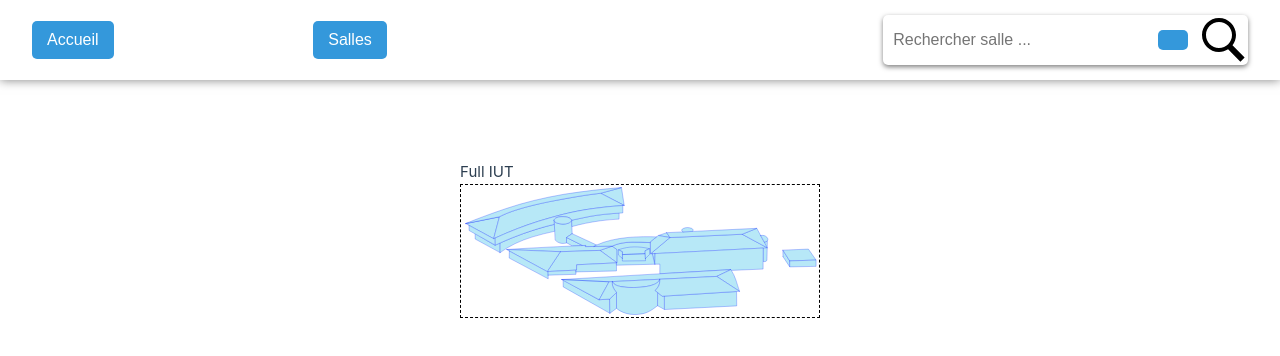
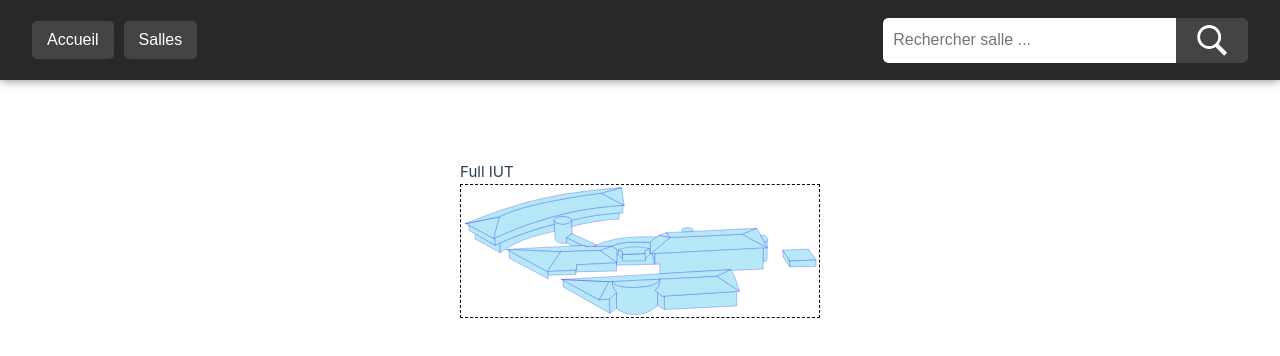
Before and after one commit to Tructruc/SAE-ALT-S3-Dev-23-24-Occupation-salles-3A-Groupe-2, a Vue app in the folder frontend/front-vue/: page / in a window 1280 px wide. Shown: the top 356 px of the page. Built offline with nearby package versions, Linux system fonts and the light colour scheme.

Commit message:
Update du header pour fonctionner avec theme clair / theme sombre
#60

```diff
--- a/frontend/front-vue/src/assets/base.css
+++ b/frontend/front-vue/src/assets/base.css
@@ -26,12 +26,23 @@
   --color-background: var(--vt-c-white);
   --color-background-soft: var(--vt-c-white-soft);
   --color-background-mute: var(--vt-c-white-mute);
+  --color-inverted-background: var(--vt-c-black);
+  --color-inverted-background-soft: var(--vt-c-black-soft);
+  --color-inverted-background-mute: var(--vt-c-black-mute);
+  --color-inverted-background-hard: var(--vt-c-divider-dark-1);
 
   --color-border: var(--vt-c-divider-light-2);
   --color-border-hover: var(--vt-c-divider-light-1);
+  --color-inverted-border: var(--vt-c-divider-dark-2);
+  --color-inverted-border-hover: var(--vt-c-divider-dark-1);
 
   --color-heading: var(--vt-c-text-light-1);
   --color-text: var(--vt-c-text-light-1);
+  --color-inverted-heading: var(--vt-c-text-dark-1);
+  --color-inverted-text: var(--vt-c-text-dark-1);
+
+  --color-background-hover: var(--vt-c-white-soft);
+  --color-text-hover: var(--vt-c-text-light-2);
 
   --section-gap: 160px;
 }
@@ -41,12 +52,23 @@
     --color-background: var(--vt-c-black);
     --color-background-soft: var(--vt-c-black-soft);
     --color-background-mute: var(--vt-c-black-mute);
+    --color-inverted-background: var(--vt-c-white);
+    --color-inverted-background-soft: var(--vt-c-white-soft);
+    --color-inverted-background-mute: var(--vt-c-white-mute);
+    --color-inverted-background-hard: var(--vt-c-text-light-2);
 
     --color-border: var(--vt-c-divider-dark-2);
     --color-border-hover: var(--vt-c-divider-dark-1);
+    --color-inverted-border: var(--vt-c-divider-light-2);
+    --color-inverted-border-hover: var(--vt-c-divider-light-1);
 
     --color-heading: var(--vt-c-text-dark-1);
-    --color-text: var(--vt-c-text-dark-2);
+    --color-text: var(--vt-c-text-dark-1);
+    --color-inverted-heading: var(--vt-c-text-light-1);
+    --color-inverted-text: var(--vt-c-text-dark-1);
+
+    --color-background-hover: var(--vt-c-black-soft);
+    --color-text-hover: var(--vt-c-text-dark-1);
   }
 }
 
--- a/frontend/front-vue/src/components/Header.vue
+++ b/frontend/front-vue/src/components/Header.vue
@@ -3,7 +3,7 @@
 <template>
   <div class="header">
 
-    <div style="display:flex; justify-content:space-between; width:30%;">
+    <div class="headerButtonContainer">
         <!-- on met des liens vers la page d'accueil de google-->
         <button @click="changeView('FullIut')">Accueil</button>
         <button @click="changeView('ListeSalles')">Salles</button>
@@ -13,8 +13,9 @@
     <div class="search-container">
         <input type="text" class="search-input" placeholder="Rechercher salle ...">
         <button type="submit" class="search-button">
+          <svg xmlns="http://www.w3.org/2000/svg"  viewBox="0 0 50 50" width="50px" height="50px"><path d="M 21 3 C 11.601563 3 4 10.601563 4 20 C 4 29.398438 11.601563 37 21 37 C 24.355469 37 27.460938 36.015625 30.09375 34.34375 L 42.375 46.625 L 46.625 42.375 L 34.5 30.28125 C 36.679688 27.421875 38 23.878906 38 20 C 38 10.601563 30.398438 3 21 3 Z M 21 7 C 28.199219 7 34 12.800781 34 20 C 34 27.199219 28.199219 33 21 33 C 13.800781 33 8 27.199219 8 20 C 8 12.800781 13.800781 7 21 7 Z"/></svg>
         </button>
-        <img src="/public/icons8-chercher.svg" />
+
 
     </div>
     </div>
@@ -22,6 +23,7 @@
 
 <script>
 export default {
+  name: 'Header',
   methods: {
     changeView(view) {
       this.$emit('changeView', view);
@@ -41,7 +43,7 @@ export default {
     justify-content: space-between;
     align-items: center;
     padding: 1rem 2rem;
-    background-color: #fff;
+    background-color: var(--color-inverted-background-mute);
     color: black;
     box-shadow: 0 0 10px rgba(0, 0, 0, 0.5);
     z-index: 1000;
@@ -55,7 +57,6 @@ export default {
 .search-container {
     display: flex;
     width: 30%;
-    box-shadow: 0 2px 5px rgba(0, 0, 0, 0.5);
     overflow: hidden;
     border-radius: 5px;
     margin-left: auto; /* Push the search container to the right */
@@ -67,26 +68,38 @@ export default {
     border: none;
     border-radius: 5px 0 0 5px;
     font-size: 16px;
+    height: 45px;
 }
 
 .search-button {
-    background-color: #3498db;
-    color: #fff;
+    background-color: var(--color-inverted-background-hard);
+    color: var(--color-inverted-text);
     border: none;
-    padding: 10px 15px;
     cursor: pointer;
     border-radius: 0 5px 5px 0;
     font-size: 16px;
     transition: background-color 0.3s ease;
+    display: flex;
+    justify-content: center;
+    align-items: center;
+    height: 45px;
 }
 
-.search-button:hover {
-    background-color: #2980b9;
+.search-button svg {
+    margin: 5px;
+    height: 35px;
+    fill: var(--color-inverted-text);
+    border: none;
 }
 
-.header button {
-    background-color: #3498db;
-    color: #fff;
+.search-button svg:hover {
+    fill: var(--color-text-hover);
+}
+
+
+.headerButtonContainer button {
+    background-color: var(--color-inverted-background-hard);
+    color: var(--color-inverted-text);
     border: none;
     padding: 10px 15px;
     cursor: pointer;
@@ -97,7 +110,13 @@ export default {
 }
 
 .header button:hover {
-    background-color: #2980b9;
+    background-color: var(--color-background-hover);
+    color: var(--color-text-hover);
+}
+
+.headerButtonContainer {
+    display: flex;
+    align-items: center;
 }
 
 
```
